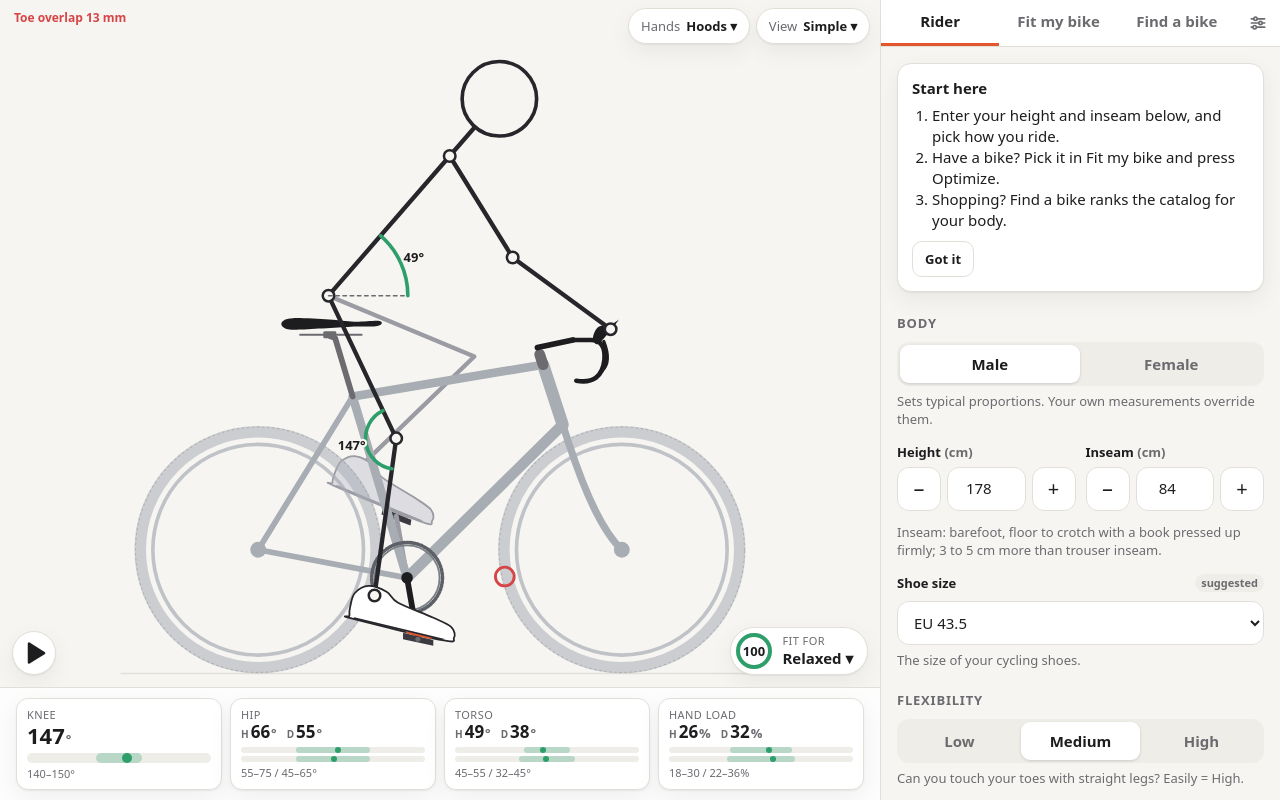
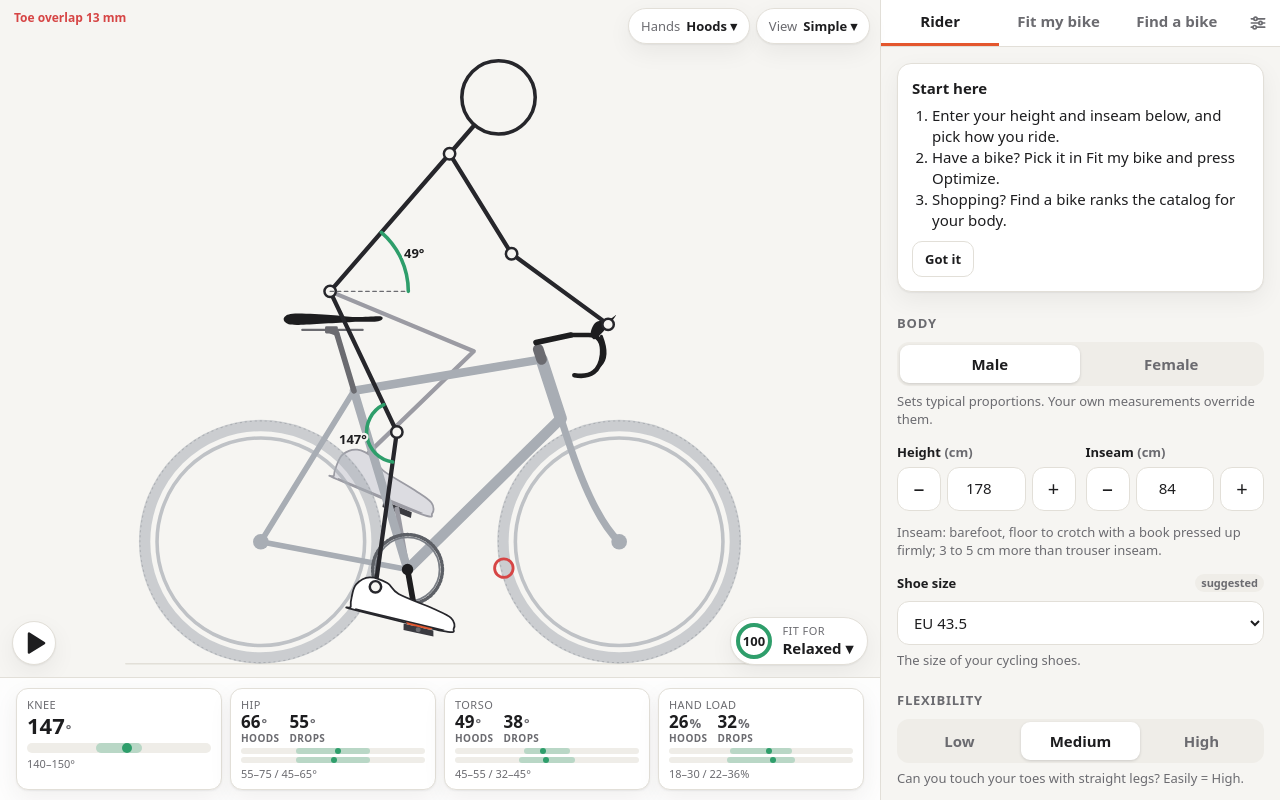
Before and after one commit to justmytwospence/bikefit, a Svelte app: page / in a window 1280 px wide. Built offline with nearby package versions, Linux system fonts and the light colour scheme.

Commit message:
fix(ui): spell out hoods and drops on the angle cards
A bare H or D before each value was unexplained; each value now has hoods or drops written under it.

```diff
--- a/src/components/MetricStrip.svelte
+++ b/src/components/MetricStrip.svelte
@@ -9,7 +9,6 @@
 
   /** Leg and saddle metrics barely move between hoods and drops, so they show the hoods value only. */
   const LEG: MetricId[] = ['knee', 'kneeTop', 'seatAngle', 'kops'];
-  const LABEL = ['H', 'D'];
   const NAME = ['Hoods', 'Drops'];
 
   const ids = $derived(
@@ -49,7 +48,7 @@
       <div class="name">{METRIC_LABELS[k].short}</div>
       <div class="nums" class:pair>
         {#each r as [i, b] (i)}
-          <div class="num">{#if pair}<i>{LABEL[i]}</i>{/if}{text(k, poses[i].metrics[k])}<span>{b.unit}</span></div>
+          <div class="num">{text(k, poses[i].metrics[k])}<span>{b.unit}</span>{#if pair}<small>{NAME[i].toLowerCase()}</small>{/if}</div>
         {/each}
       </div>
       {#each r as [i, b] (i)}
@@ -84,7 +83,8 @@
   .nums { display: flex; gap: 10px; align-items: baseline; }
   .num { font-size: 22px; font-weight: 600; line-height: 1.2; white-space: nowrap; }
   .nums.pair .num { font-size: 17px; }
-  .num i { font-style: normal; font-size: 10px; font-weight: 700; color: var(--muted); margin-right: 2px; }
+  /* Spelled out under each value: a bare H or D read as a mystery. */
+  .num small { display: block; font-size: 10px; font-weight: 600; line-height: 1.1; color: var(--muted); text-transform: uppercase; letter-spacing: 0.04em; }
   .num span { font-size: 13px; color: var(--muted); margin-left: 1px; }
   .bar { position: relative; height: 10px; margin-top: 4px; background: var(--surface-2); border-radius: 5px; }
   .band { position: absolute; top: 0; bottom: 0; background: color-mix(in srgb, var(--ok) 28%, transparent); border-radius: 5px; }
```
